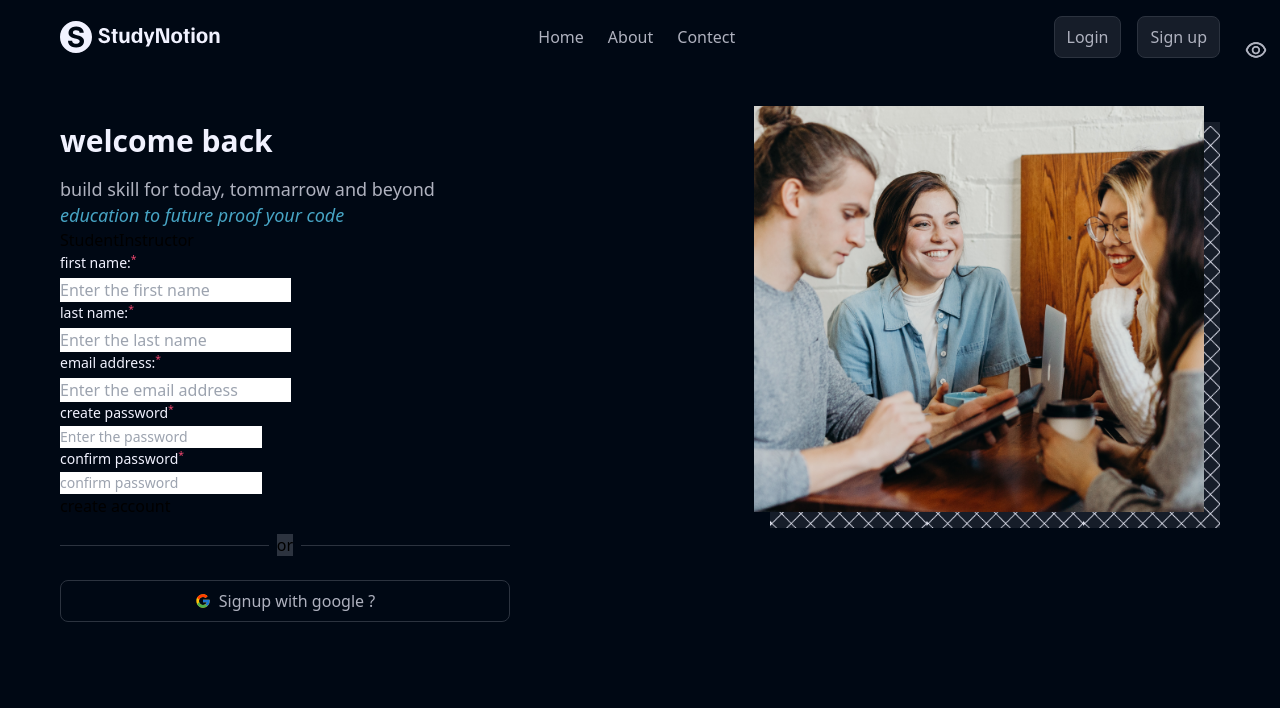
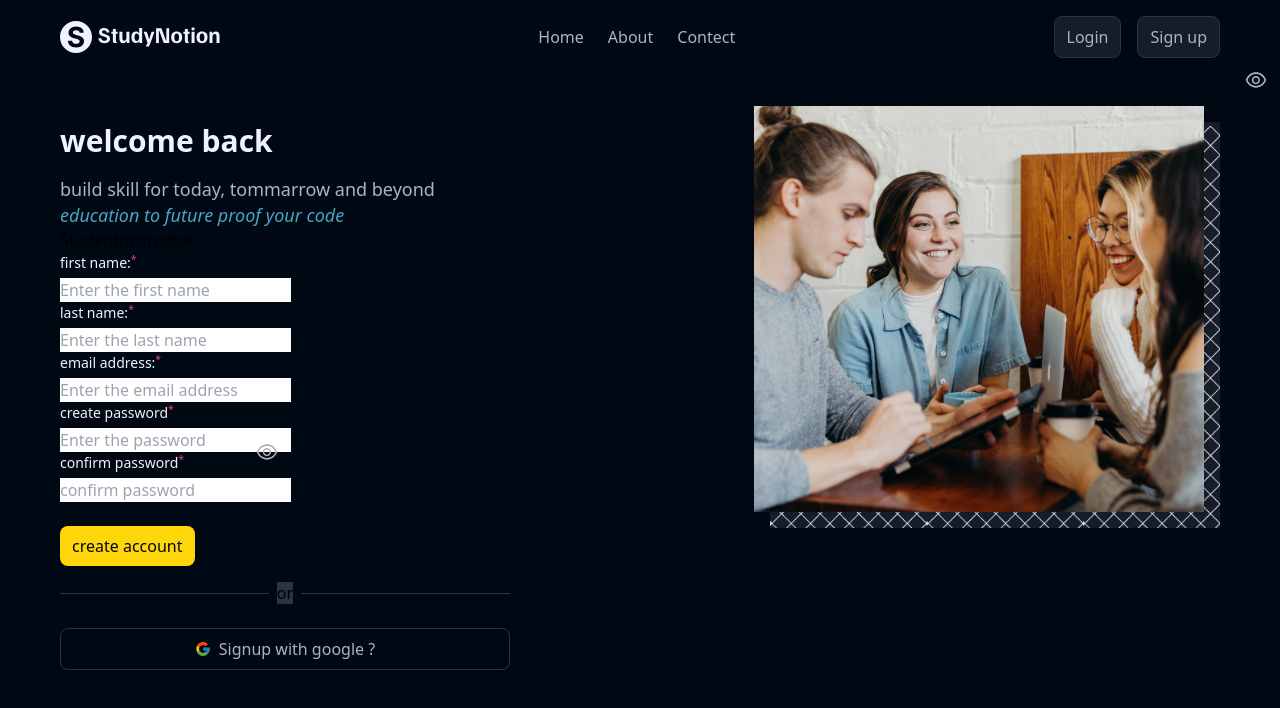
Before and after one commit to RiteshTiwari-2003/a-website-using-login-signup-suing-react-router, a React (Create React App) app: page /signup in a window 1280 px wide. Shown: the top 708 px of the page. Built offline with nearby package versions, Linux system fonts and the light colour scheme.

Commit message:
this is my sign in thirty two commit

```diff
--- a/src/components/SignupForm.js
+++ b/src/components/SignupForm.js
@@ -85,8 +85,8 @@
 
             </label>
             <div>
-            <label className="text-[0.875rem] text-richblack-5 mb-1 leading-[1.375rem] ">
-                <p>create password<sup className="text-pink-200">*</sup></p>
+            <label className="relative">
+                <p className="text-[0.875rem] text-richblack-5 mb-1 leading-[1.375rem] ">create password<sup className="text-pink-200">*</sup></p>
                 <input
                 required
                 type={showPassword?("text"):("password")}
@@ -100,8 +100,8 @@
                 </span>
 
             </label>
-            <label className="text-[0.875rem] text-richblack-5 mb-1 leading-[1.375rem] ">
-                <p>confirm password<sup className="text-pink-200">*</sup></p>
+            <label classname="relative">
+                <p className="text-[0.875rem] text-richblack-5 mb-1 leading-[1.375rem] ">confirm password<sup className="text-pink-200">*</sup></p>
                 <input
                 required
                 type={showPassword?("text"):("password")}
@@ -110,13 +110,13 @@
                 placeholder="confirm password"
                 value={formData.confirmPassword}
                 classname="bg-richblack-800 rounded-[0.5rem] text-richblack-5 w-full p-[12px]"/>
-                <span onClick={()=>{setShowPassword((prev)=>!prev)}} className="absolute right-3 top-[38px] cursor-pointer ">
+                <span onClick={()=>{setShowPassword((prev)=>!prev)}} className="absolute right-3 top-[68px] cursor-pointer ">
                     {showPassword?(<AiOutlineEyeInvisible fontSize={24} fill='#AFB2BF'/>):(<AiOutlineEye fontSize={24} fill='#AFB2BF'/>)}
                 </span>
 
             </label>
             </div>
-            <button>
+            <button className="bg-yellow-50 rounded-[8px] font-medium text-richblack-900 px-[12px] py-[8px] mt-6">
                 create account
             </button>
 
```
